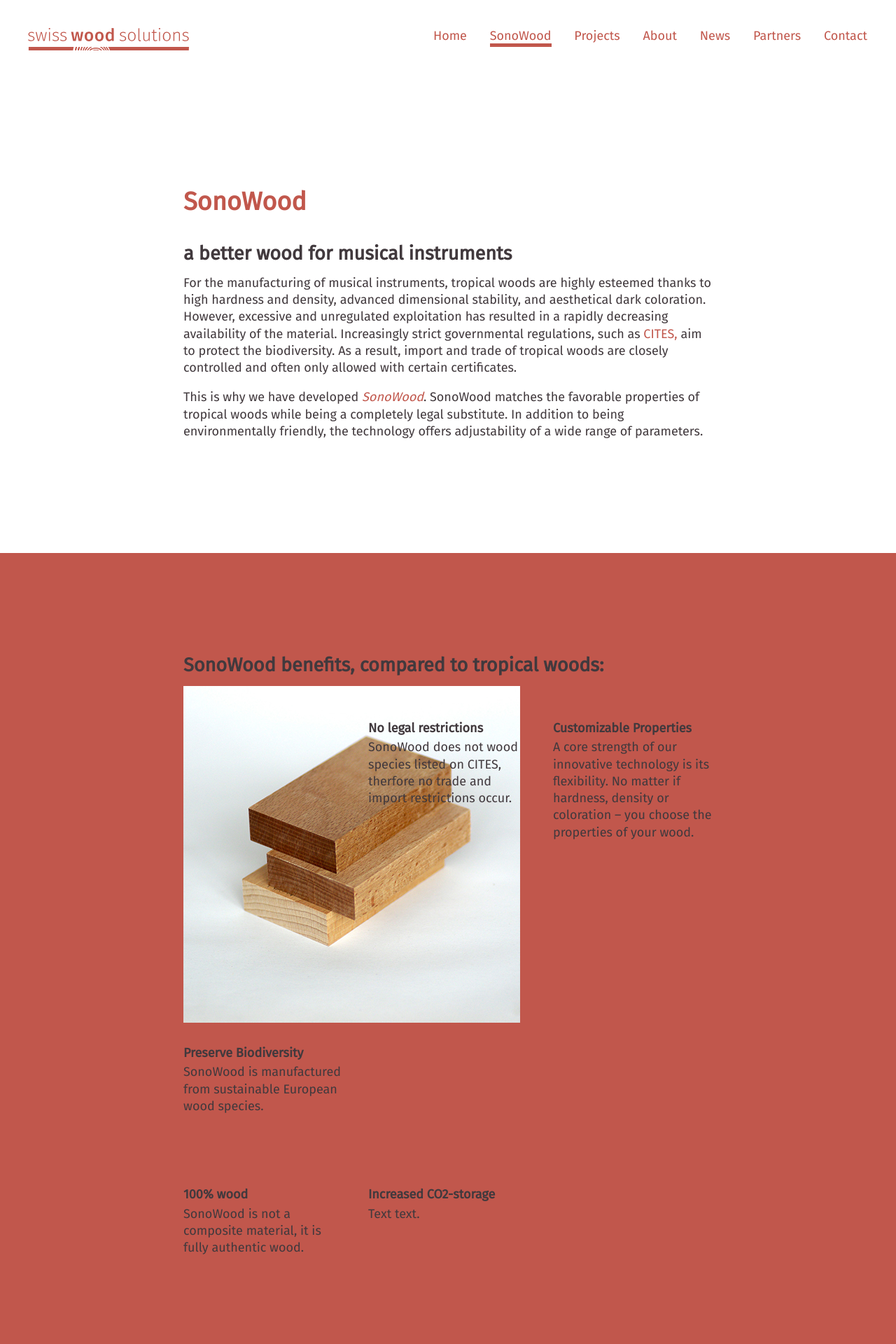
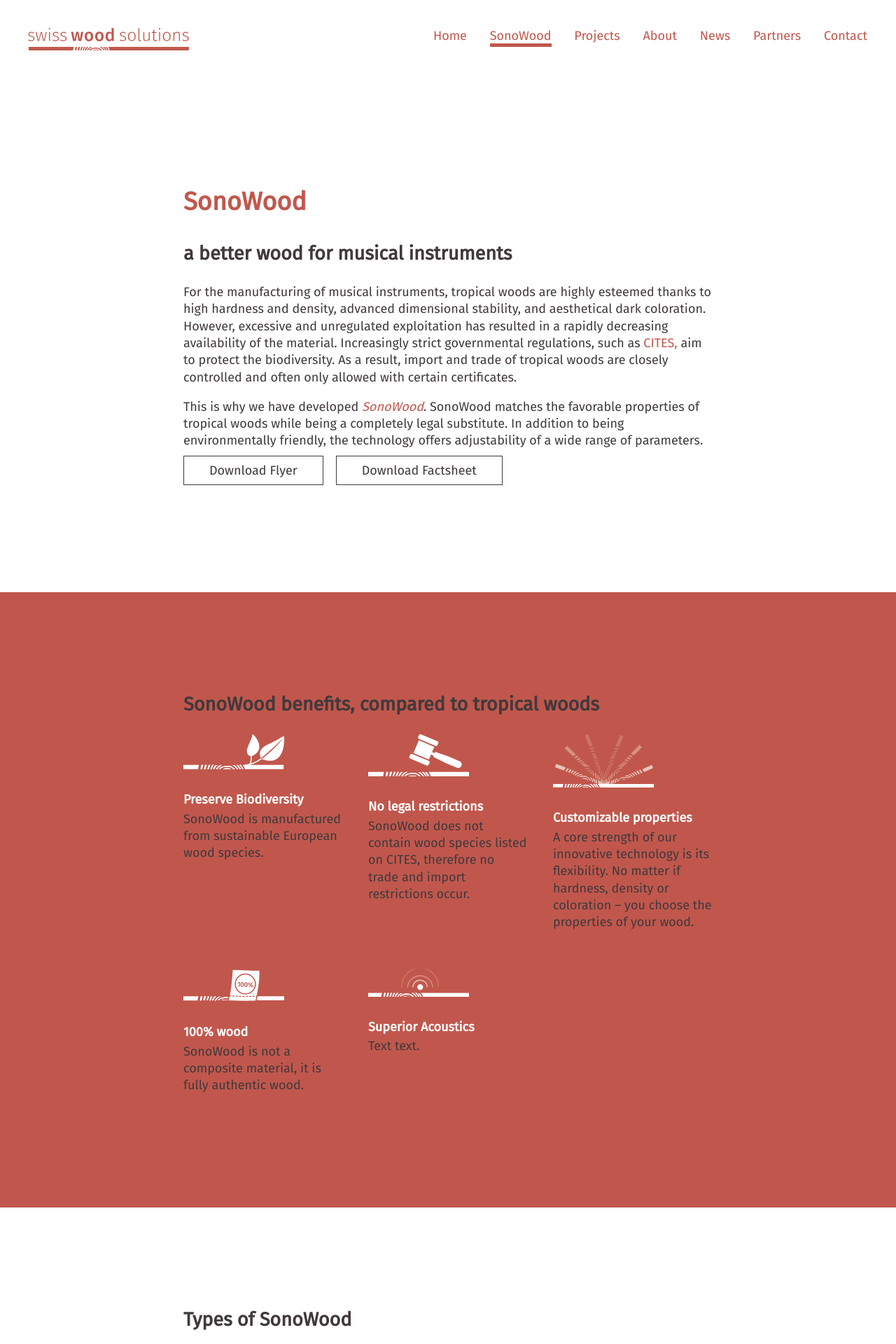
Before and after one commit to SwissWoodSolutions/swisswoodsolutions.github.io, a Jekyll site: the page built from Sonowood.md, in a window 1280 px wide. Shown: the top 1920 px of the page at 70% size. Built offline with Jekyll 4.4.1, drawn with Linux system fonts in a browser that asks for light colours.

Commit message:
20180717
added sonowood icons

```diff
--- a/Sonowood.md
+++ b/Sonowood.md
@@ -13,27 +13,32 @@
         </p>
         <p>
         This is why we have developed <strong>SonoWood</strong>. SonoWood matches the favorable properties of tropical woods while being a completely legal substitute. In addition to being environmentally friendly, the technology offers adjustability of a wide range of parameters.</p>
+        <p><a class="btn" href="">Download Flyer</a><a class="btn" href="">Download Factsheet</a></p>
     </div>
 </div>
 <div class="full-width-red">
     <div class="wrap-grid">
-        <h2>SonoWood benefits, compared to tropical woods:</h2>
+        <h2>SonoWood benefits, compared to tropical woods</h2>
         <ul>
             <li>
-            <img src="/assets/images/ebony_08.jpg"
-            srcset="/assets/images/ebony_08_2x.jpg" alt="wood1"><h3>Preserve Biodiversity</h3>
+            <img src="/swisswoodsolutions/assets/logo/biodiverse.svg" alt="icon biodiversity">
+            <h3>Preserve Biodiversity</h3>
             <p>SonoWood is manufactured from sustainable European wood species.</p>
             </li>
-            <li><img src=""><h3>No legal restrictions</h3>
-            <p>SonoWood does not wood species listed on CITES, therfore no trade and import restrictions occur.</p>
+            <li><img src="/swisswoodsolutions/assets/logo/legal.svg" alt="icon no legal restrictions">
+            <h3>No legal restrictions</h3>
+            <p>SonoWood does not contain wood species listed on CITES, therefore no trade and import restrictions occur.</p>
             </li>
-            <li><img src=""><h3>Customizable Properties</h3>
+            <li><img src="/swisswoodsolutions/assets/logo/customizable.svg" alt="icon customizable">
+            <h3>Customizable properties</h3>
             <p>A core strength of our innovative technology is its flexibility. No matter if hardness, density or coloration – you choose the properties of your wood.</p>
             </li>
-            <li><img src=""><h3>100% wood</h3>
+            <li><img src="/swisswoodsolutions/assets/logo/100.svg" alt="icon 100% wood">
+            <h3>100% wood</h3>
             <p>SonoWood is not a composite material, it is fully authentic wood.</p>
             </li>
-            <li><img src=""><h3>Increased CO2-storage</h3>
+            <li><img src="/swisswoodsolutions/assets/logo/sound.svg" alt="icon acoustics">
+            <h3>Superior Acoustics</h3>
             <p>Text text.</p>
             </li>
         </ul>
@@ -41,16 +46,23 @@
 </div>
 <div class="full-width">
     <div class="wrap-grid">
-    <h2>Types of SonoWood:</h2>
+    <h2>Types of SonoWood</h2>
     <p>Our multi-step technology is applicable to any possible wood specie, depending on the individual requirements of the respective product. The use of maple, beech, ash and spruce has been proven already. Current experiments also include further species such as oak and plum wood.</p>
     <ul>
         <li>
-        <img src="/assets/images/ebony_08.jpg"
-        srcset="/assets/images/ebony_08_2x.jpg" alt="wood1"><h3>SonoWood Maple</h3>
+        <img src="/swisswoodsolutions/assets/images/ebony_08.jpg" alt="wood1">
+        <h3>SonoWood Maple</h3>
         <p>Dark-brown or light color, sound-propagation velocity of 5’200 m/s.</p>
         </li>
-        <li><img src=""><h3>SonoWood Spruce</h3><p>Quot expetenda an nam. His invidunt persequeris te. Ei pri singulis eloquentiam, esse erroribus in per</p></li>
-        <li><img src=""><h3>SonoWood Beech</h3><p>Quot expetenda an nam. His invidunt persequeris te. Ei pri singulis eloquentiam, esse erroribus in per</p></li>
+        <li>
+        <img src="/swisswoodsolutions/assets/images/ebony_08.jpg" alt="wood1">
+        <h3>SonoWood Spruce</h3><p>Quot expetenda an nam. His invidunt persequeris te. Ei pri singulis eloquentiam, esse erroribus in per</p>
+        </li>
+        <li>
+        <img src="/swisswoodsolutions/assets/images/ebony_08.jpg" alt="wood1">
+        <h3>SonoWood Beech</h3>
+        <p>Quot expetenda an nam. His invidunt persequeris te. Ei pri singulis eloquentiam, esse erroribus in per</p>
+        </li>
     </ul>
     </div>
 </div>
--- a/assets/css/styles.css
+++ b/assets/css/styles.css
@@ -27,7 +27,7 @@
   color: #c1574c;
 }
 h2 {
-  margin-bottom: 0.5em;
+  margin-bottom: 1em;
   font-size: 1.5em;
 }
 h3 {
@@ -60,7 +60,7 @@
   padding: 0.5em 2em 0.5em 2em;
   border: solid #c1574c 1px;
   text-decoration: none;
-  margin: 1em 0em 1em 0em;
+  margin: 1em 1em 1em 0em;
 }
 .btn-red:hover {
   background: #c1574c;
@@ -85,7 +85,7 @@
   border: solid #41393d 1px;
   text-decoration: none;
   text-align: center;
-  margin: 1em 0em 1em 0em;
+  margin: 1em 1em 1em 0em;
   transition: background-color 0.2s linear 0.1s;
 }
 .btn:hover {
@@ -154,7 +154,7 @@
 
 @media (max-width: 999px) {
   header {
-    padding: 40px 20px 0px 20px;
+    padding: 20px;
   }
 
   header::after {
@@ -171,7 +171,7 @@
   .nav {
     position: absolute;
     width: 250px;
-    box-shadow: 5px 5px 20px grey;
+    box-shadow: 5px 5px 20px;
     margin: -100px 0 0 -50px;
     padding: 50px;
     padding-top: 150px;
@@ -304,6 +304,12 @@
 .full-width-red {
   background-color: #c1574c;
 }
+.full-width-red h3 {
+  color: white;
+}
+.full-width-red img {
+  width: 8em;
+}
 .wrap {
   max-width: 42em;
   padding: 8em 4em 8em 4em;
@@ -332,101 +338,3 @@
           position: relative;
         }
     }
-
-/*
- * Slideshow
- */
-   .slideshow {
-     background-color: white;
-     display: block;
-   }
-      .slide {
-              position: absolute;
-              display: inline-block;
-              animation: slide 18s ease-in 2s infinite;
-              overflow: hidden;
-              height: 600px;
-          }
-
-          .slide:nth-child(1) {
-              left: 0%;
-              animation-delay: -0.5s;
-              background-image: url("/swisswoodsolutions/assets/images/ebony_07_2x.jpg");
-              background-size: cover;
-              background-position: center;
-          }
-          .slide:nth-child(2) {
-              left: 100%;
-              animation-delay: 6s;
-              background-image: url("/swisswoodsolutions/assets/images/ebony_08_2x.jpg");
-              background-size: cover;
-              background-position: center;
-          }
-
-          .slide:nth-child(3) {
-              left: 100%;
-              animation-delay: 12s;
-              background-image: url("/swisswoodsolutions/assets/images/ebony_02.jpg");
-              background-size: cover;
-              background-position: center;
-          }
-
-      @keyframes slide {
-          0% {
-              left: 100%;
-              width: 100%;
-          }
-          5% {
-              left: 0%;
-          }
-          25% {
-              left: 0%;
-          }
-          30% {
-              left: -100%;
-              width: 100%;
-          }
-          50% {
-              left: -100%;
-              width: 0%;
-          }
-          100% {
-              left: 100%;
-              width: 0%;
-          }
-  }
-
-  .slideshow-arrows {
-
-      .arrow {
-        margin: -33px 0 0;
-        padding: 20px;
-        position: absolute;
-        top: 50%;
-        cursor: pointer;
-        z-index: 3;
-      }
-
-      .prev {
-          left: 30px;
-        }
-      .prev:hover .svg {
-            left: -10px;
-          }
-
-      .next {
-        right: 30px;
-      }
-      .next:hover .svg {
-          left: 10px;
-      }
-
-      .svg {
-        position: relative;
-        left: 0;
-        width: 14px;
-        height: 26px;
-        fill: #fff;
-        transition: left 0.2s ease;
-      }
-      }
--- a/index.html
+++ b/index.html
@@ -8,7 +8,7 @@
     <h1> We make wood better.</h1>
     <p>Lorem ipsum dolor sit amet, at dicat iriure forensibus sit, et diam diceret scripserit vim, eos ei ferri augue postulant. Usu ea nisl omittantur. No vel soleat consectetuer, duo magna civibus ne. Iudico labitur ne vix, vel ceteros lucilius voluptaria ut, ei nobis dolorum legimus his. Fierent ancillae recteque sed ut.
     </p>
-    <p><a class="btn-red" href="">Discover more</a></p>
+    <p><a class="btn-red" href="">Discover Sonowood</a></p>
   </div>
 
 <div class="full-width-red">
@@ -21,7 +21,7 @@
 <div class="full-width">
     <div class="wrap-grid">
     <ul>
-        <li><img src="/swisswoodsolutions/assets/images/ebony_08.jpg">
+        <li><img src="/swisswoodsolutions/assets/images/ebony_08.jpg" alt="picture sonowood maple">
             <h2>Sonowood</h2>
             <p>Quot expetenda an nam. His invidunt persequeris te. Ei pri singulis eloquentiam, esse erroribus in per</p>
             <a class="btn" href="/Sonowood">Click</a>
```
Also changed, not shown: assets/logo/100.svg (added), assets/logo/biodiverse.svg (added), assets/logo/customizable.svg (added), assets/logo/legal.svg (added), assets/logo/sound.svg (added), 8 other files.
